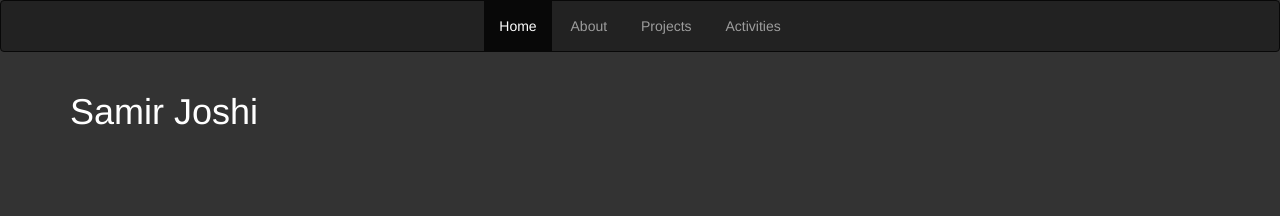
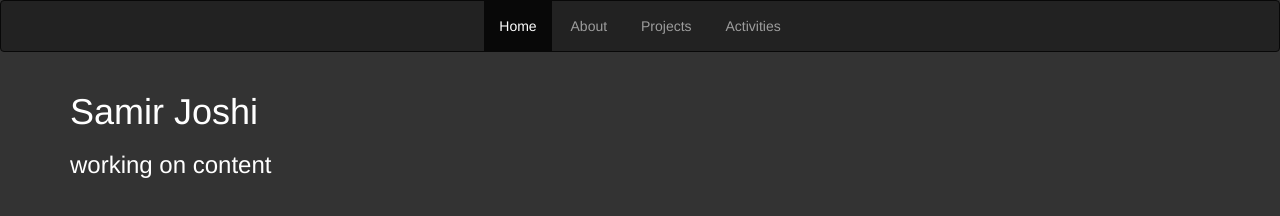
Before and after one commit to SamirJoshiGit/SamirJoshiGit.github.io, a plain HTML site: page index.html in a window 1280 px wide. Drawn offline with nearby package versions, Linux system fonts and the light colour scheme.

Commit message:
temp landing page

```diff
--- a/index.html
+++ b/index.html
@@ -29,6 +29,9 @@
 h1{
     color: white;
 }
+h3{
+  color: white;
+}
 
 
 </style>
@@ -45,6 +48,7 @@
 
 <div class="container">
     <h1>Samir Joshi</h1>
+    <h3>working on content</h3>
 </div>
 
 </body>
```
